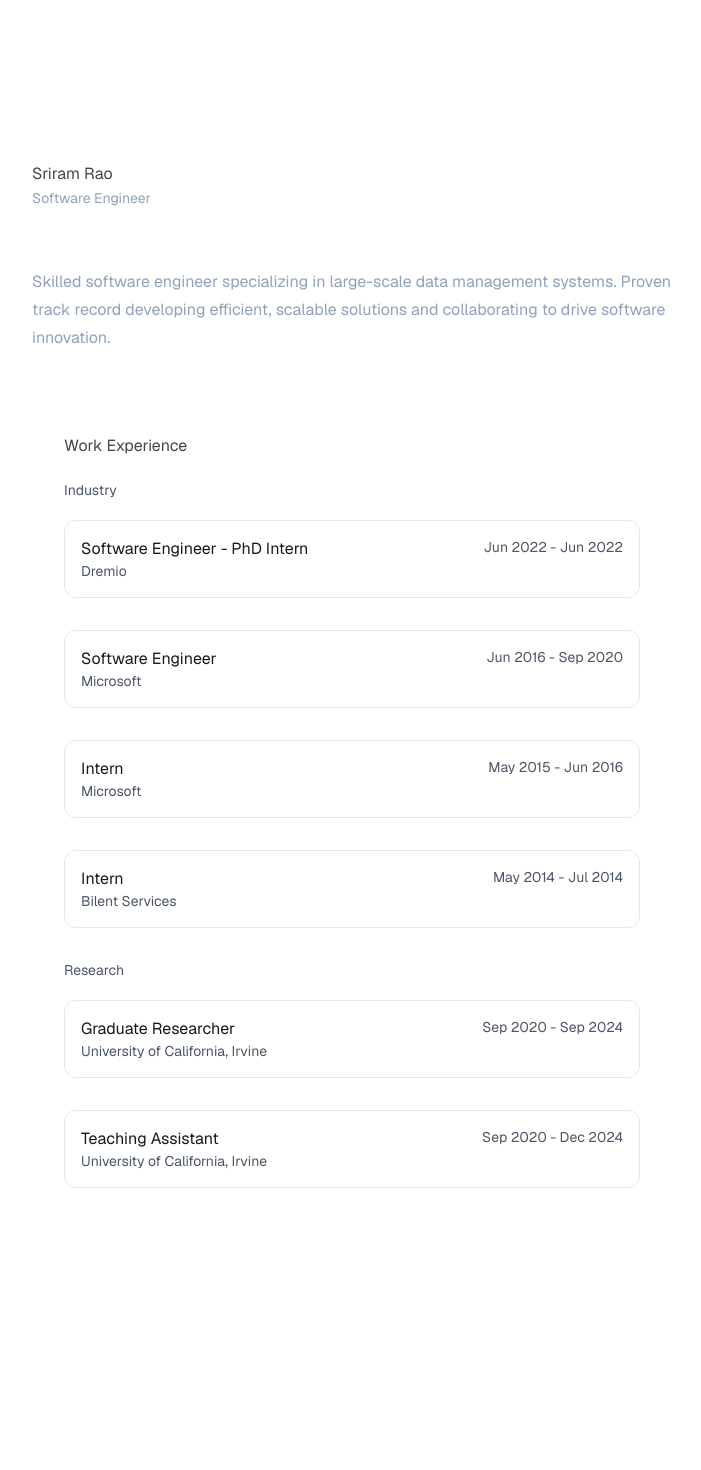
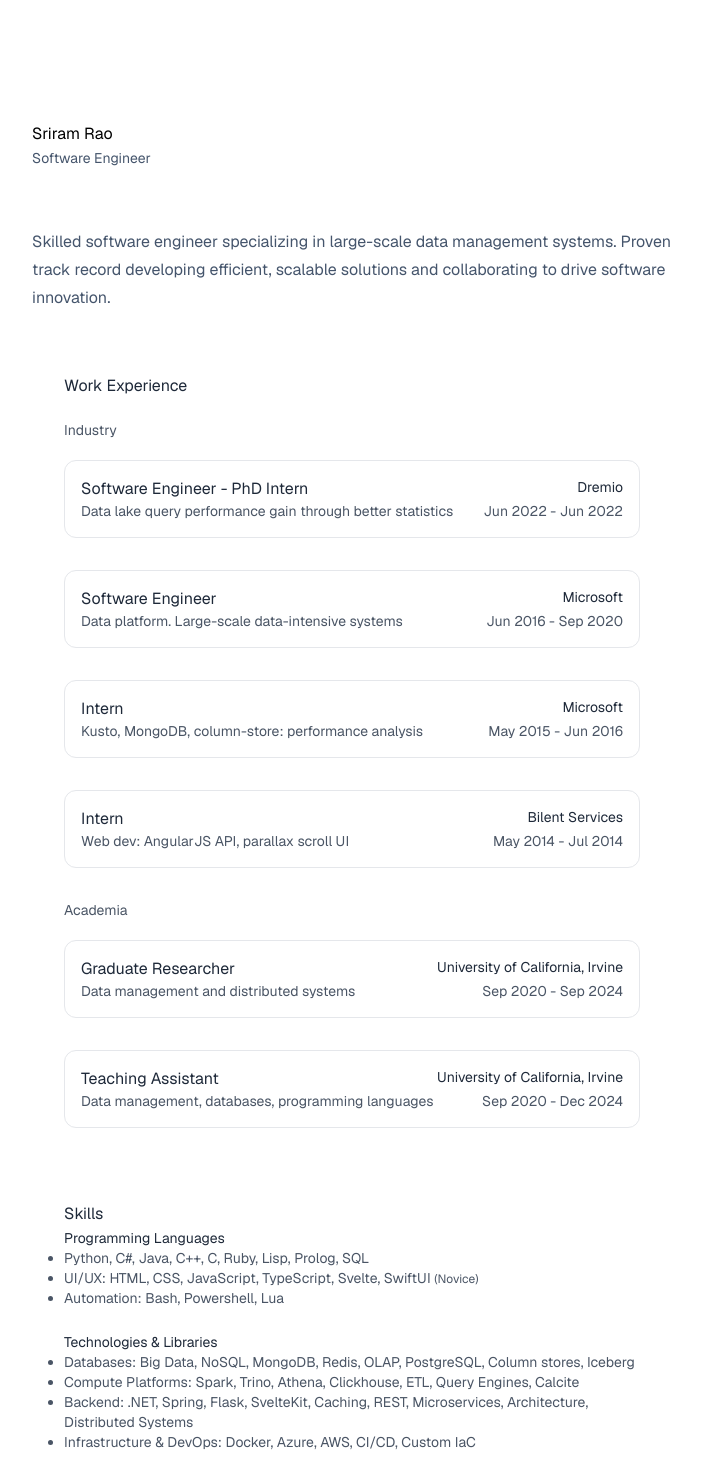
Before and after one commit to sriram-rao/sriram-rao.github.io, a SvelteKit app: page / in a window 1280 px wide. Shown: the top 1470 px of the page, without its empty margins (288-989 px from the left). Before the commit the page ends 1252 px from the top, so only its background shows below. Built offline with nearby package versions, Linux system fonts and the light colour scheme.

Commit message:
Added summaries, cleaned up styling

```diff
--- a/package.json
+++ b/package.json
@@ -29,6 +29,7 @@
 		"mdsvex": "^0.12.3",
 		"prettier": "^3.5.3",
 		"prettier-plugin-svelte": "^3.4.0",
+		"sass": "^1.89.2",
 		"svelte": "^5.0.0",
 		"svelte-check": "^4.0.0",
 		"tailwindcss": "^4.0.0",
--- a/src/app.css
+++ b/src/app.css
@@ -1,6 +1,5 @@
 @import url("https://fonts.googleapis.com/css2?family=Geist:wght@100..900&display=swap");
 @import "tailwindcss";
-@plugin '@tailwindcss/forms';
 @plugin '@tailwindcss/typography';
 @plugin "daisyui" {
   themes:
@@ -11,3 +10,19 @@
 @theme {
   --font-sans: "Geist", sans-serif;
 }
+
+.color-main {
+  @apply text-black dark:text-white;
+}
+
+.color-prominent {
+  @apply text-gray-800 dark:text-gray-200;
+}
+
+.color-subhead {
+  @apply text-slate-600 dark:text-slate-400;
+}
+
+.color-content {
+  @apply text-gray-600 dark:text-gray-400;
+}
--- a/src/lib/data.ts
+++ b/src/lib/data.ts
@@ -3,6 +3,7 @@ export type Experience = {
   position: string;
   start: string;
   end: string;
+  suummary?: string;
   description: string[];
 };
 
@@ -12,32 +13,31 @@ export const industryExperience: Experience[] = [
     position: "Software Engineer - PhD Intern",
     start: "Jun 2022",
     end: "Jun 2022",
-    description: [
-      "Devised a proof-of-concept (POC) to progressively improve " +
-        "query response in data lakes. Familiarized with Calcite and Iceberg." +
-        "Improved row-count estimation in query planning via accurate statistics " +
-        "observed in previous executions. (From LEO by https://www.vldb.org/conf/2001/P019.pdf Markl V., VLDB 2001)",
-    ],
+    summary: "Data lake query performance gain through better statistics",
+    description: [],
   },
   {
     company: "Microsoft",
     position: "Software Engineer",
     start: "Jun 2016",
     end: "Sep 2020",
-    description: "",
+    summary: "Data platform. Large-scale data-intensive systems",
+    description: [],
   },
   {
     company: "Microsoft",
     position: "Intern",
     start: "May 2015",
     end: "Jun 2016",
-    description: "",
+    summary: "Kusto, MongoDB, column-store: performance analysis",
+    description: [],
   },
   {
     company: "Bilent Services",
     position: "Intern",
     start: "May 2014",
     end: "Jul 2014",
+    summary: "Web dev: AngularJS API, parallax scroll UI",
   },
 ];
 
@@ -47,11 +47,15 @@ export const researchExperience: Experience[] = [
     position: "Graduate Researcher",
     start: "Sep 2020",
     end: "Sep 2024",
+    summary: "Data management and distributed systems",
+    description: [],
   },
   {
     company: "University of California, Irvine",
     position: "Teaching Assistant",
     start: "Sep 2020",
     end: "Dec 2024",
+    summary: "Data management, databases, programming languages",
+    description: [],
   },
 ];
--- a/src/routes/+layout.svelte
+++ b/src/routes/+layout.svelte
@@ -1,15 +1,20 @@
 <script lang="ts">
   import "../app.css";
   import Experience from "./experience.svelte";
+  import Skills from "./skills.svelte";
   let { children } = $props();
 </script>
 
 <span class="space-10"></span>
 <div class="flex flex-col items-center justify-center">
-  <div class="box-border size-1/2 content-center basis-sm font-sans pt-20">
-    <div class="m-20"></div>
+  <div
+    class="box-border size-1/2 content-center basis-sm font-sans pt-20 antialiased"
+  >
+    <div class="m-10"></div>
     {@render children()}
-    <div class="m-20"></div>
+    <div class="m-15"></div>
     <Experience />
+    <div class="m-10"></div>
+    <Skills />
   </div>
 </div>
--- a/src/routes/+page.svelte
+++ b/src/routes/+page.svelte
@@ -1,6 +1,6 @@
-<p class="text-md prose prose-zinc dark:prose-dark">Sriram Rao</p>
-<p class="text-sm prose text-slate-400">Software Engineer</p>
-<p class="mt-15 text-md prose text-slate-400 antialiased">
+<p class="text-md prose color-main">Sriram Rao</p>
+<p class="text-sm prose color-subhead">Software Engineer</p>
+<p class="mt-15 text-md prose color-subhead">
   Skilled software engineer specializing in large-scale data management systems.
   Proven track record developing efficient, scalable solutions and collaborating
   to drive software innovation.
--- a/src/routes/experience.svelte
+++ b/src/routes/experience.svelte
@@ -7,24 +7,31 @@
   <div
     class="mb-8 antialiased p-4 w-xl border border-gray-200 dark:border-gray-700 rounded-xl"
   >
-    <span class="text-md">{exp.position}</span>
-    <span class="text-sm text-gray-600 dark:text-gray-400 float-right">
-      {exp.start} - {exp.end}
+    <span class="flex justify-between color-prominent">
+      <span class="text-md">{exp.position}</span>
+      <span class="text-sm">
+        {exp.company}
+      </span>
     </span>
-    <p class="text-sm text-gray-600 dark:text-gray-400">
-      {exp.company}
-    </p>
+    <span class="flex flex-row justify-between text-sm color-content">
+      <p class="text-sm color-content">
+        {exp.summary}
+      </p>
+      <span class="text-sm text-nowrap">
+        {exp.start} - {exp.end}
+      </span>
+    </span>
   </div>
 {/snippet}
 
 <div class="flex items-center m-8">
   <div class="box-border">
-    <p class="mb-5 text-md prose prose-zinc dark:prose-dark">Work Experience</p>
-    <p class="mb-5 text-sm text-gray-600 dark:text-gray-400">Industry</p>
+    <p class="mb-5 text-md prose color-prominent">Work Experience</p>
+    <p class="mb-5 text-sm color-content">Industry</p>
     {#each data.industryExperience as experience}
       {@render work(experience)}
     {/each}
-    <p class="mb-5 text-sm text-gray-600 dark:text-gray-400">Research</p>
+    <p class="mb-5 text-sm color-content">Academia</p>
     {#each data.researchExperience as experience}
       {@render work(experience)}
     {/each}
--- /dev/null
+++ b/src/routes/skills.svelte
@@ -0,0 +1,36 @@
+<div class="flex items-center m-8">
+  <div class="box-border">
+    <span class="text-md prose color-prominent">Skills </span>
+    <span class="text-sm">
+      <p class="color-prominent">Programming Languages</p>
+      <ul class="list-disc list-outside color-content">
+        <li>Python, C#, Java, C++, C, Ruby, Lisp, Prolog, SQL</li>
+        <li>
+          UI/UX: HTML, CSS, JavaScript, TypeScript, Svelte, SwiftUI <span
+            class="text-xs">(Novice)</span
+          >
+        </li>
+        <li>Automation: Bash, Powershell, Lua</li>
+      </ul>
+    </span>
+
+    <span class="text-sm p-10">
+      <p class="color-prominent">Technologies & Libraries</p>
+      <ul class="list-disc list-outside color-content">
+        <li>
+          Databases: Big Data, NoSQL, MongoDB, Redis, OLAP, PostgreSQL, Column
+          stores, Iceberg
+        </li>
+        <li>
+          Compute Platforms: Spark, Trino, Athena, Clickhouse, ETL, Query
+          Engines, Calcite
+        </li>
+        <li>
+          Backend: .NET, Spring, Flask, SvelteKit, Caching, REST, Microservices,
+          Architecture, Distributed Systems
+        </li>
+        <li>Infrastructure & DevOps: Docker, Azure, AWS, CI/CD, Custom IaC</li>
+      </ul>
+    </span>
+  </div>
+</div>
```
Also changed, not shown: src/routes/projects.svelte (added), 1 other file (tests, documents, lock files or other folders).
